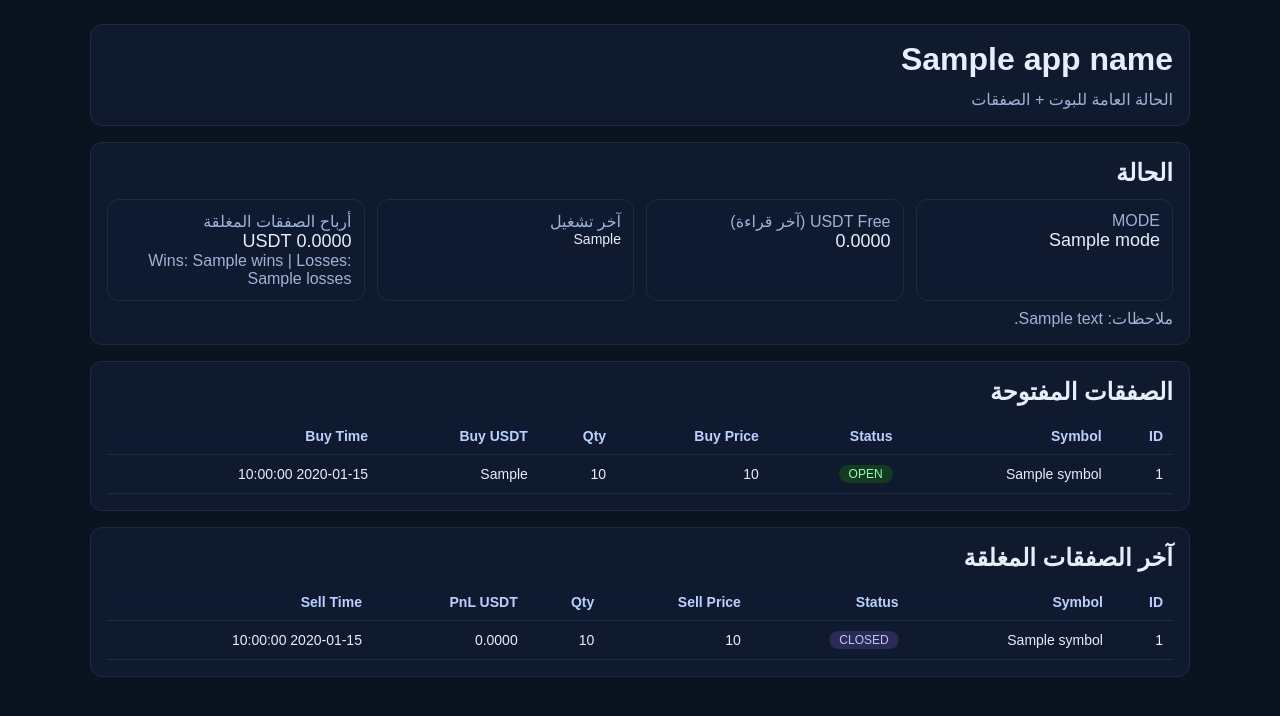
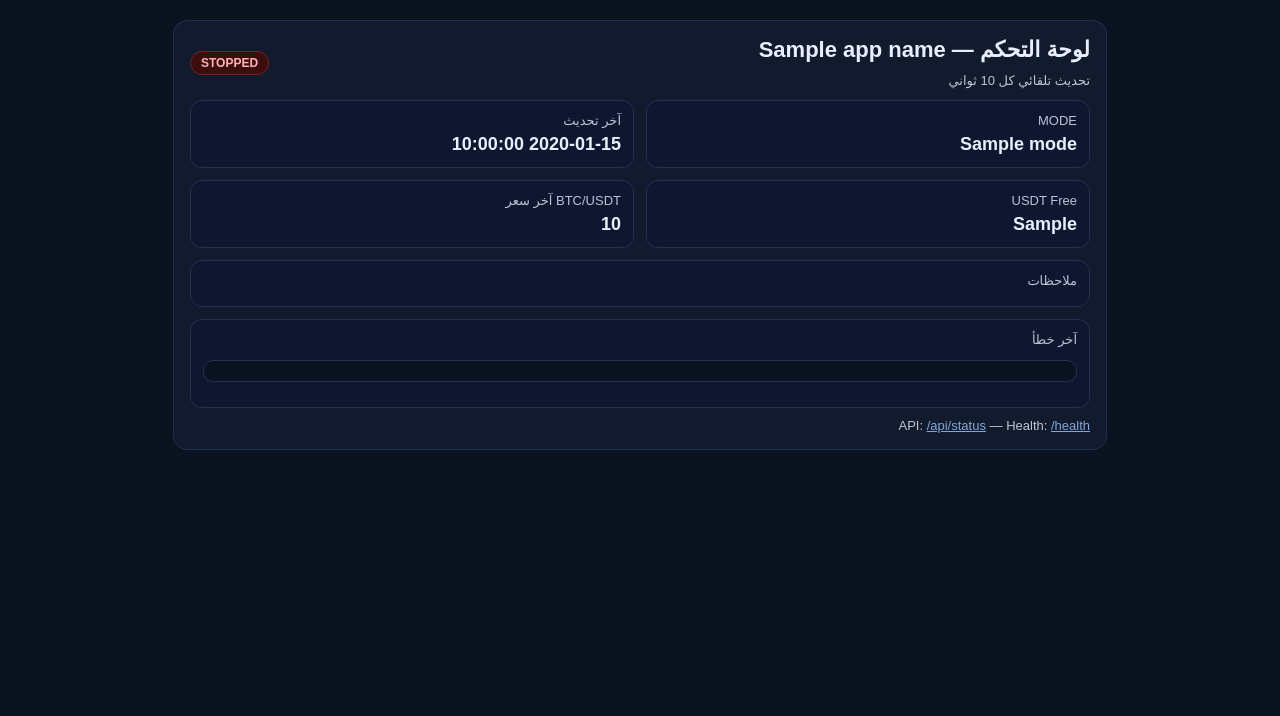
Before and after one commit to mohammadtakruri-dotcom/my-trading-bot, a Python web app: template templates/dashboard.html in a window 1280 px wide. Shown: the top 716 px of the page. Run offline with Jinja, Linux system fonts and the light colour scheme; the template is opened without the code that fills it: most values are stand-ins (such as "Sample title", 1, 10 or a date in 2020).

Commit message:
Update dashboard.html

```diff
--- a/templates/dashboard.html
+++ b/templates/dashboard.html
@@ -2,112 +2,90 @@
 <html lang="ar" dir="rtl">
 <head>
   <meta charset="utf-8" />
-  <meta name="viewport" content="width=device-width, initial-scale=1" />
+  <meta name="viewport" content="width=device-width,initial-scale=1"/>
   <title>{{ app_name }}</title>
   <style>
-    body{font-family:Arial, sans-serif; background:#0b1220; color:#e6eefc; margin:0}
-    .wrap{max-width:1100px;margin:24px auto;padding:0 16px}
-    .card{background:#101a2e;border:1px solid #1f2b44;border-radius:12px;padding:16px;margin-bottom:16px}
-    h1,h2{margin:0 0 12px 0}
-    .grid{display:grid;grid-template-columns:repeat(4,1fr);gap:12px}
-    .kpi{background:#0f1a31;border:1px solid #1f2b44;border-radius:12px;padding:12px}
-    .muted{color:#9fb2d7}
-    table{width:100%;border-collapse:collapse}
-    th,td{padding:10px;border-bottom:1px solid #1f2b44;font-size:14px}
-    th{color:#bcd0ff;text-align:right;background:#0f1a31}
-    .pill{display:inline-block;padding:2px 10px;border-radius:999px;font-size:12px}
-    .open{background:#143a22;color:#8dffb1}
-    .closed{background:#2a2a55;color:#b9c7ff}
-    .err{color:#ff9aa2}
+    body{font-family:Arial, sans-serif; background:#0b1220; color:#e8eefc; margin:0; padding:20px;}
+    .card{background:#121b2e; border:1px solid #223255; border-radius:14px; padding:16px; max-width:900px; margin:auto;}
+    h1{margin:0 0 10px 0; font-size:22px;}
+    .grid{display:grid; grid-template-columns:repeat(2,minmax(0,1fr)); gap:12px; margin-top:12px;}
+    .box{background:#0f1730; border:1px solid #223255; border-radius:12px; padding:12px;}
+    .label{opacity:.8; font-size:13px; margin-bottom:6px;}
+    .value{font-size:18px; font-weight:700;}
+    .pill{display:inline-block; padding:4px 10px; border-radius:999px; font-size:12px; font-weight:700;}
+    .ok{background:#0d3b25; color:#8ff3b8; border:1px solid #1f6b45;}
+    .bad{background:#3b0d0d; color:#ffb3b3; border:1px solid #7a1f1f;}
+    .muted{opacity:.8; font-size:13px;}
+    .row{display:flex; gap:10px; align-items:center; flex-wrap:wrap;}
+    pre{white-space:pre-wrap; background:#0b1220; padding:10px; border-radius:10px; border:1px solid #223255; overflow:auto;}
+    a{color:#9ecbff}
   </style>
 </head>
 <body>
-<div class="wrap">
   <div class="card">
-    <h1>{{ app_name }}</h1>
-    <div class="muted">الحالة العامة للبوت + الصفقات</div>
+    <div class="row" style="justify-content:space-between;">
+      <div>
+        <h1>لوحة التحكم — {{ app_name }}</h1>
+        <div class="muted">تحديث تلقائي كل 10 ثواني</div>
+      </div>
+      <div>
+        {% if status.get("is_running") %}
+          <span class="pill ok">RUNNING</span>
+        {% else %}
+          <span class="pill bad">STOPPED</span>
+        {% endif %}
+      </div>
     </div>
 
-  <div class="card">
-    <h2>الحالة</h2>
     <div class="grid">
-      <div class="kpi">
-        <div class="muted">MODE</div>
-        <div style="font-size:18px">{{ status.mode or 'paper' }}</div>
+      <div class="box">
+        <div class="label">MODE</div>
+        <div class="value" id="mode">{{ status.get("mode","") }}</div>
       </div>
-      <div class="kpi">
-        <div class="muted">USDT Free (آخر قراءة)</div>
-        <div style="font-size:18px">{{ "%.4f"|format(status.usdt_free or 0) }}</div>
+      <div class="box">
+        <div class="label">آخر تحديث</div>
+        <div class="value" id="updated_at">{{ status.get("updated_at","") }}</div>
       </div>
-      <div class="kpi">
-        <div class="muted">آخر تشغيل</div>
-        <div style="font-size:14px">{{ status.last_run or '-' }}</div>
+      <div class="box">
+        <div class="label">USDT Free</div>
+        <div class="value" id="usdt_free">{{ status.get("usdt_free",0) }}</div>
       </div>
-      <div class="kpi">
-        <div class="muted">أرباح الصفقات المغلقة</div>
-        <div style="font-size:18px">{{ "%.4f"|format(total_pnl) }} USDT</div>
-        <div class="muted">Wins: {{ wins }} | Losses: {{ losses }}</div>
+      <div class="box">
+        <div class="label">BTC/USDT آخر سعر</div>
+        <div class="value" id="last_price">{{ status.get("last_price",0) }}</div>
       </div>
     </div>
-    {% if status.last_error %}
-      <div style="margin-top:10px" class="err">آخر خطأ: {{ status.last_error }}</div>
-    {% endif %}
-    {% if status.notes %}
-      <div style="margin-top:8px" class="muted">ملاحظات: {{ status.notes }}</div>
-    {% endif %}
+
+    <div class="box" style="margin-top:12px;">
+      <div class="label">ملاحظات</div>
+      <div class="value" id="notes" style="font-size:14px; font-weight:500;"></div>
     </div>
 
-  <div class="card">
-    <h2>الصفقات المفتوحة</h2>
-    <table>
-      <thead>
-        <tr>
-          <th>ID</th><th>Symbol</th><th>Status</th><th>Buy Price</th><th>Qty</th><th>Buy USDT</th><th>Buy Time</th>
-        </tr>
-      </thead>
-      <tbody>
-      {% for t in open_trades %}
-        <tr>
-          <td>{{ t.id }}</td>
-          <td>{{ t.symbol }}</td>
-          <td><span class="pill open">OPEN</span></td>
-          <td>{{ t.buy_price }}</td>
-          <td>{{ t.buy_qty }}</td>
-          <td>{{ t.buy_usdt }}</td>
-          <td>{{ t.buy_time }}</td>
-        </tr>
-      {% else %}
-        <tr><td colspan="7" class="muted">لا توجد صفقات مفتوحة.</td></tr>
-      {% endfor %}
-      </tbody>
-    </table>
+    <div class="box" style="margin-top:12px;">
+      <div class="label">آخر خطأ</div>
+      <pre id="last_error">{{ status.get("last_error","") }}</pre>
     </div>
 
-  <div class="card">
-    <h2>آخر الصفقات المغلقة</h2>
-    <table>
-      <thead>
-        <tr>
-          <th>ID</th><th>Symbol</th><th>Status</th><th>Sell Price</th><th>Qty</th><th>PnL USDT</th><th>Sell Time</th>
-        </tr>
-      </thead>
-      <tbody>
-      {% for t in closed_trades %}
-        <tr>
-          <td>{{ t.id }}</td>
-          <td>{{ t.symbol }}</td>
-          <td><span class="pill closed">CLOSED</span></td>
-          <td>{{ t.sell_price }}</td>
-          <td>{{ t.sell_qty }}</td>
-          <td>{{ "%.4f"|format(t.pnl_usdt or 0) }}</td>
-          <td>{{ t.sell_time }}</td>
-        </tr>
-      {% else %}
-        <tr><td colspan="7" class="muted">لا توجد صفقات مغلقة.</td></tr>
-      {% endfor %}
-      </tbody>
-    </table>
+    <div class="muted" style="margin-top:10px;">
+      API: <a href="/api/status" target="_blank">/api/status</a> — Health: <a href="/health" target="_blank">/health</a>
     </div>
   </div>
+
+<script>
+async function refresh(){
+  try{
+    const r = await fetch('/api/status', {cache:'no-store'});
+    const s = await r.json();
+    document.getElementById('mode').textContent = s.mode ?? '';
+    document.getElementById('updated_at').textContent = s.updated_at ?? '';
+    document.getElementById('usdt_free').textContent = s.usdt_free ?? 0;
+    document.getElementById('last_price').textContent = s.last_price ?? 0;
+    document.getElementById('last_error').textContent = s.last_error ?? '';
+    document.getElementById('notes').textContent = s.notes ?? '';
+  }catch(e){}
+}
+setInterval(refresh, 10000);
+refresh();
+</script>
 </body>
 </html>
```
Lines whose indentation alone changed are shown as unchanged.
